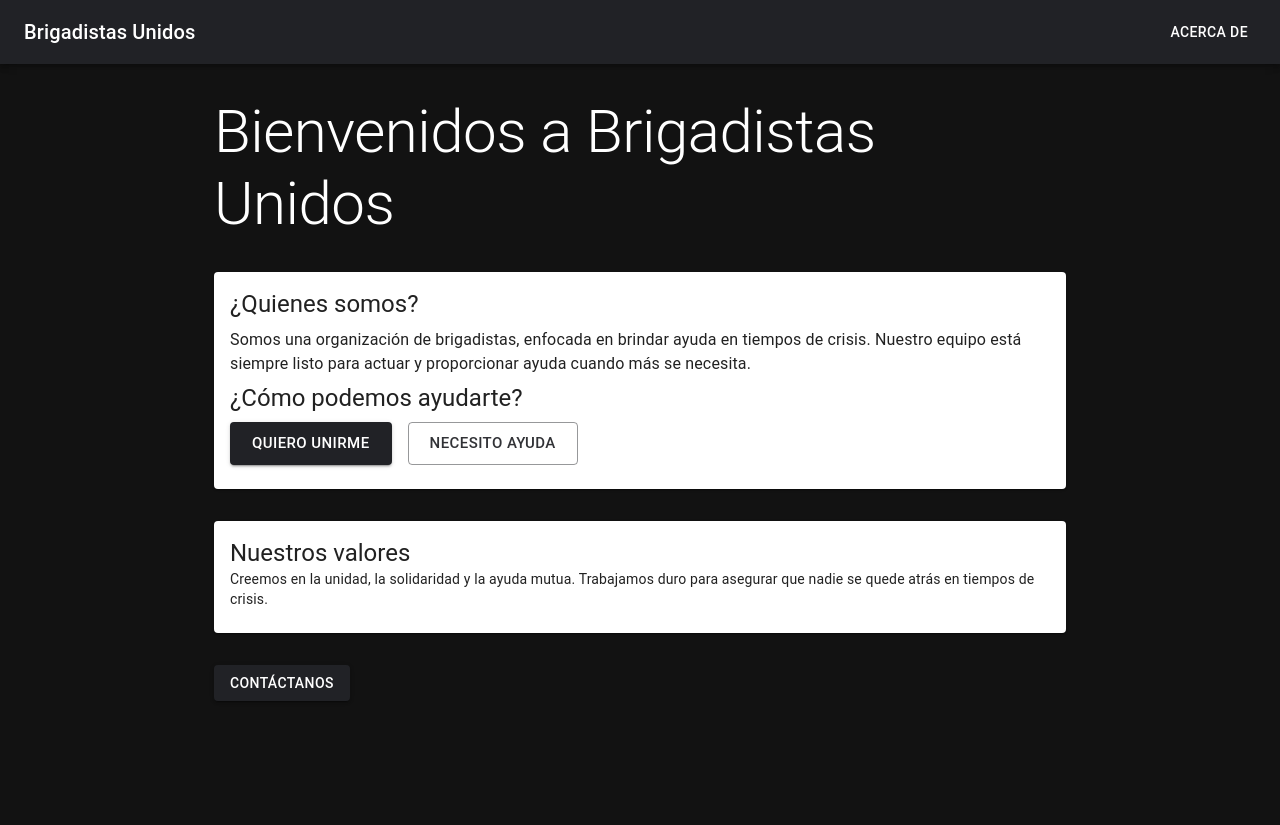
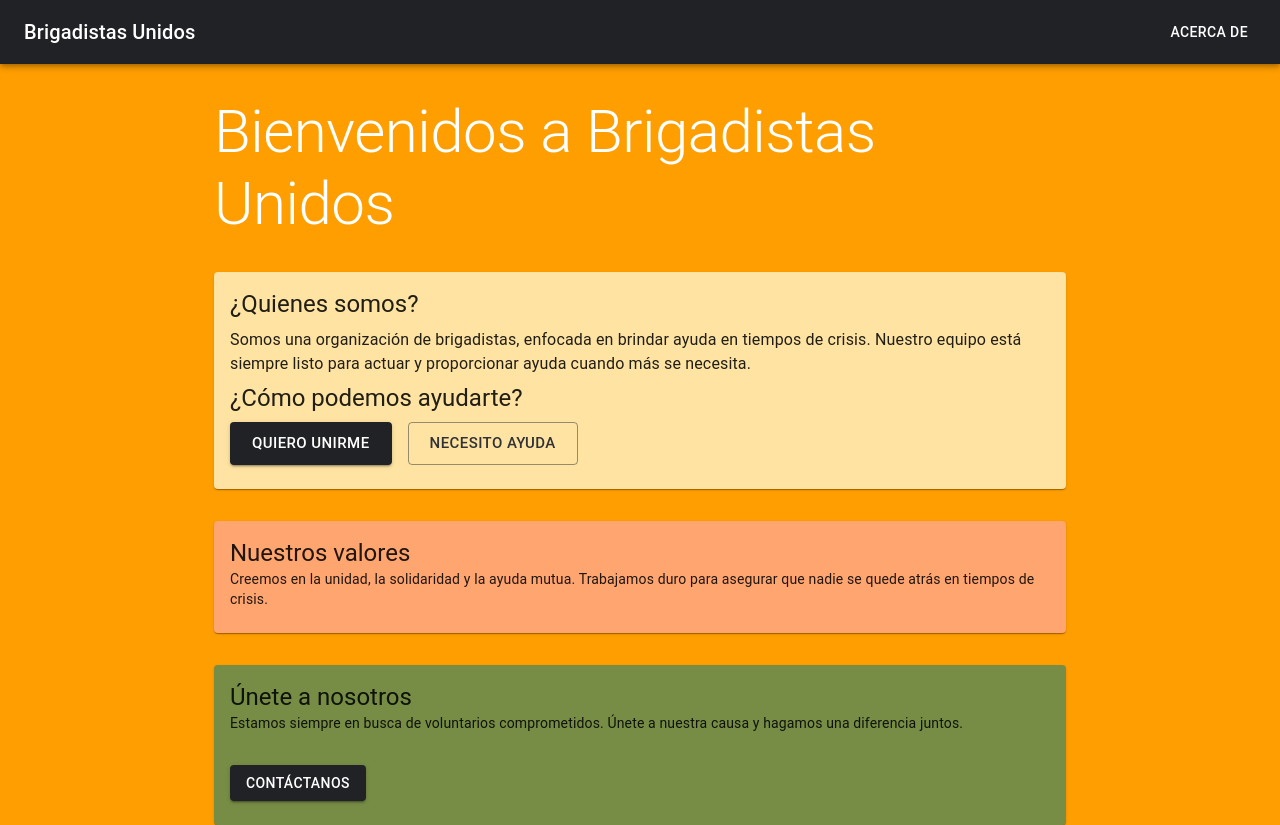
Before and after one commit to l4s10/Base-Front, a Next.js app: page / in a window 1280 px wide. Before the commit the page ends 800 px from the top, so only its background shows below. Built offline with nearby package versions, Linux system fonts and the light colour scheme.

Commit message:
animacion y funcionamiento

```diff
--- a/pages/index.js
+++ b/pages/index.js
@@ -18,7 +18,7 @@ const Home = () => {
 
     return (
         <ThemeProvider theme={theme}>
-            <div>
+            <div className="bg-animation">
                 <Head>
                     <title>Brigadistas Unidos</title>
                     <meta name="description" content="Somos una organización de brigadistas dedicada a ayudar en tiempos de crisis." />
@@ -38,7 +38,7 @@ const Home = () => {
                             Bienvenidos a Brigadistas Unidos
                         </Typography>
                         <section>
-                            <Card sx={{ mt: 4 }}>
+                            <Card sx={{ mt: 4, backgroundColor: "#FEE3A2" }}>
                                 <CardContent>
                                   <Typography variant="h5" gutterBottom>
                                       ¿Quienes somos?
@@ -57,7 +57,7 @@ const Home = () => {
                                     </Button>
                                 </CardContent>
                             </Card>
-                            <Card sx={{ mt: 4 }}>
+                            <Card sx={{ mt: 4, backgroundColor: "#FFA570" }}>
                                 <CardContent>
                                     <Typography variant="h5" component="div">
                                         Nuestros valores
@@ -67,11 +67,21 @@ const Home = () => {
                                     </Typography>
                                 </CardContent>
                             </Card>
-                            <Link href="/contacto">
-                                <Button variant="contained" color="primary" sx={{ mt: 4 }}>
-                                    Contáctanos
-                                </Button>
-                            </Link>
+                            <Card sx={{ mt: 4, backgroundColor: "#778D45" }}>
+                                <CardContent>
+                                    <Typography variant="h5" component="div">
+                                        Únete a nosotros
+                                    </Typography>
+                                    <Typography variant="body2">
+                                        Estamos siempre en busca de voluntarios comprometidos. Únete a nuestra causa y hagamos una diferencia juntos.
+                                    </Typography>
+                                    <Link href="/contacto">
+                                        <Button variant="contained" color="primary" sx={{ mt: 4 }}>
+                                            Contáctanos
+                                        </Button>
+                                    </Link>
+                                </CardContent>
+                            </Card>
                         </section>
                     </Container>
                 </Box>
--- /dev/null
+++ b/styles/globals.css
@@ -0,0 +1,57 @@
+body {
+    animation: color-change 15s infinite;
+}
+
+@keyframes color-change {
+    0% {background-color: #212226;}
+    25% {background-color: #ffff00;}
+    50% {background-color: #ff7f00;}
+    75% {background-color: #FF0000;}
+    100% {background-color: #212226;}
+}
+
+/* @keyframes flame {
+    0% {
+      transform: translateY(0px) translateX(0px);
+    }
+    50% {
+      transform: translateY(-20px) translateX(10px);
+    }
+    100% {
+      transform: translateY(0px) translateX(-10px);
+    }
+  }
+
+  .flame-animation {
+    position: absolute;
+    bottom: 0;
+    width: 100%;
+    height: 300px;
+    background: linear-gradient(270deg, #ff0000, #ff7f00, #ffff00, #ff7f00, #ff0000);
+    background-size: 1000% 1000%;
+    animation: flame 2s ease infinite;
+  }
+
+  .flame-animation::before,
+  .flame-animation::after {
+    content: "";
+    position: absolute;
+    bottom: 0;
+    width: 50%;
+    height: 100%;
+    background: inherit;
+    z-index: -1;
+  }
+
+  .flame-animation::before {
+    left: 5px;
+    transform: skew(-15deg);
+    animation: flame 1s ease-in-out infinite;
+  }
+
+  .flame-animation::after {
+    right: 5px;
+    transform: skew(15deg);
+    animation: flame 1.5s ease-in-out infinite;
+  }
+   */
--- /dev/null
+++ b/styles/home.modules.css
@@ -0,0 +1,57 @@
+body {
+    animation: color-change 30s infinite;
+}
+
+@keyframes color-change {
+  0% {background-color: #212226;}
+  25% {background-color: #ffff00;}
+  50% {background-color: #ff7f00;}
+  75% {background-color: #FF0000;}
+  100% {background-color: #212226;}
+}
+
+/* @keyframes flame {
+    0% {
+      transform: translateY(0px) translateX(0px);
+    }
+    50% {
+      transform: translateY(-20px) translateX(10px);
+    }
+    100% {
+      transform: translateY(0px) translateX(-10px);
+    }
+  }
+
+  .flame-animation {
+    position: absolute;
+    bottom: 0;
+    width: 100%;
+    height: 300px;
+    background: linear-gradient(270deg, #ff0000, #ff7f00, #ffff00, #ff7f00, #ff0000);
+    background-size: 1000% 1000%;
+    animation: flame 2s ease infinite;
+  }
+
+  .flame-animation::before,
+  .flame-animation::after {
+    content: "";
+    position: absolute;
+    bottom: 0;
+    width: 50%;
+    height: 100%;
+    background: inherit;
+    z-index: -1;
+  }
+
+  .flame-animation::before {
+    left: 5px;
+    transform: skew(-15deg);
+    animation: flame 1s ease-in-out infinite;
+  }
+
+  .flame-animation::after {
+    right: 5px;
+    transform: skew(15deg);
+    animation: flame 1.5s ease-in-out infinite;
+  }
+   */
```
Also changed, not shown: pages/_app.js (+5 -4 lines).
